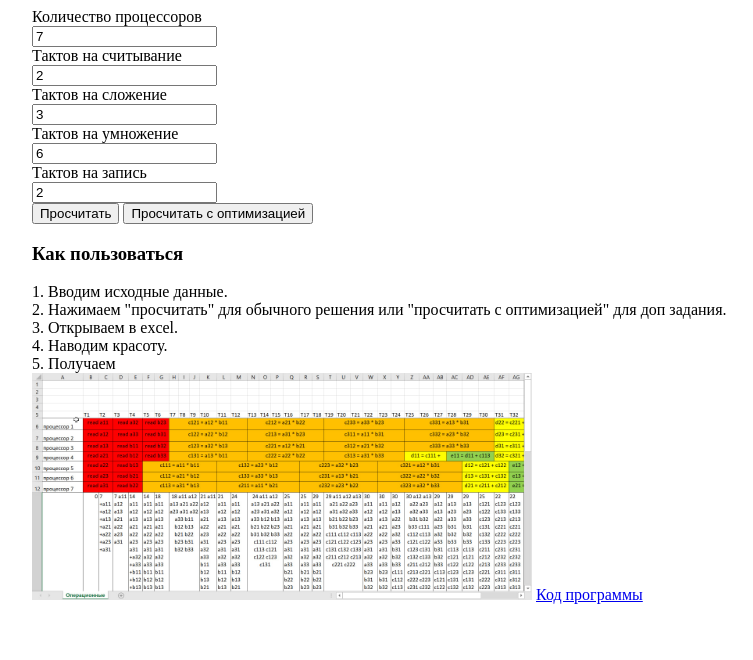
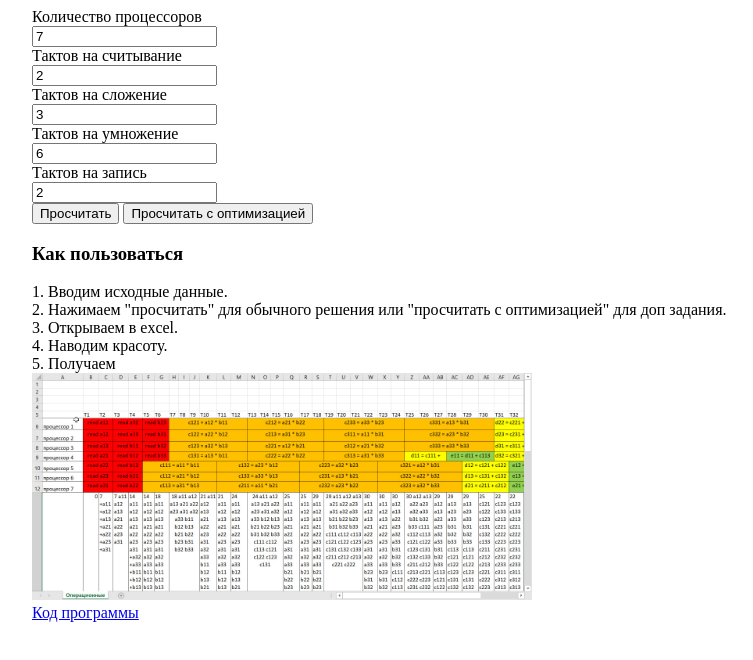
Before and after one commit to ahibis/parallelComputing, a website: page index.html in a window 1280 px wide. Shown: the whole page, without its empty margins (224-977 px from the left). Drawn offline with Linux system fonts and the light colour scheme.

Commit message:
fix: readme.md

```diff
--- a/index.html
+++ b/index.html
@@ -52,7 +52,7 @@
     3. Открываем в excel.<br />
     4. Наводим красоту.<br />
     5. Получаем <br />
-    <img src="./example.jpg" width="500px" />
+    <img src="./example.jpg" width="500px" /><br>
     <a href="https://github.com/ahibis/parallelComputing/blob/main/matrix.ts"> Код программы</a>
 
     <script>
```
